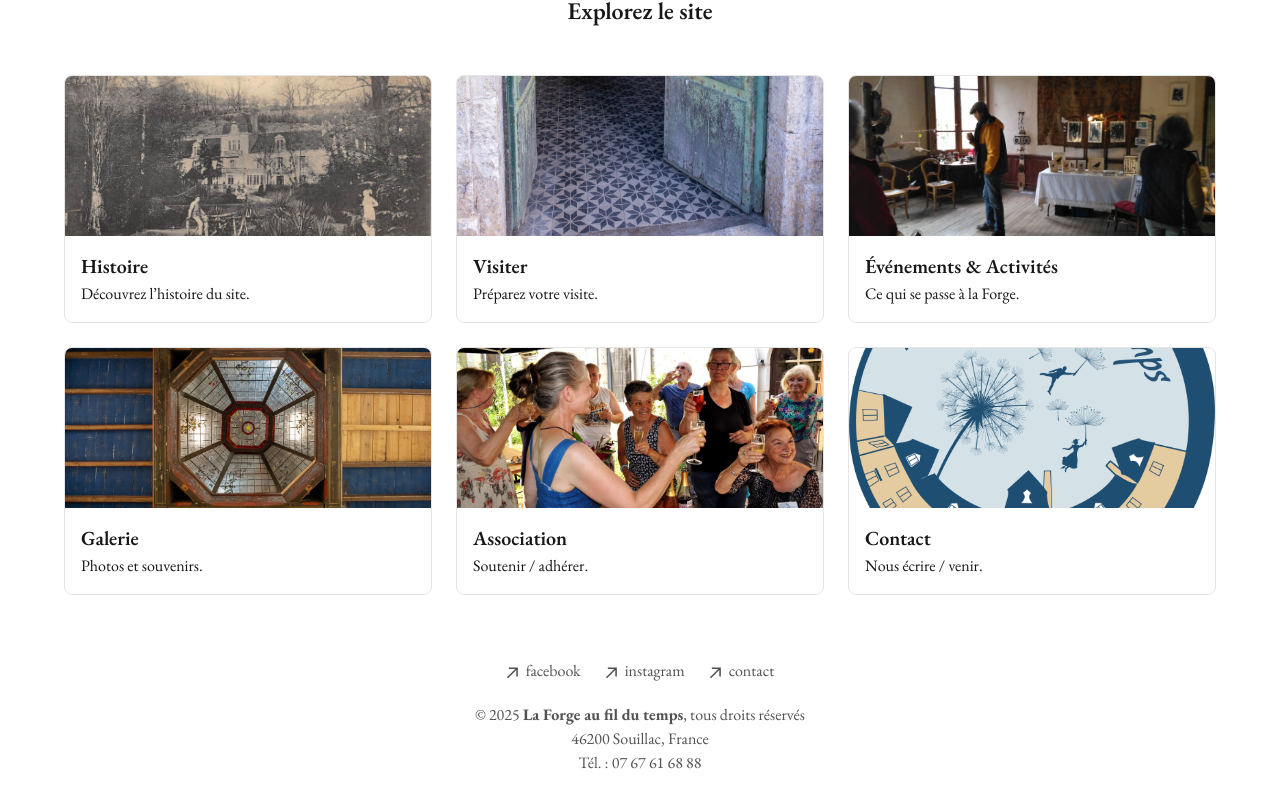
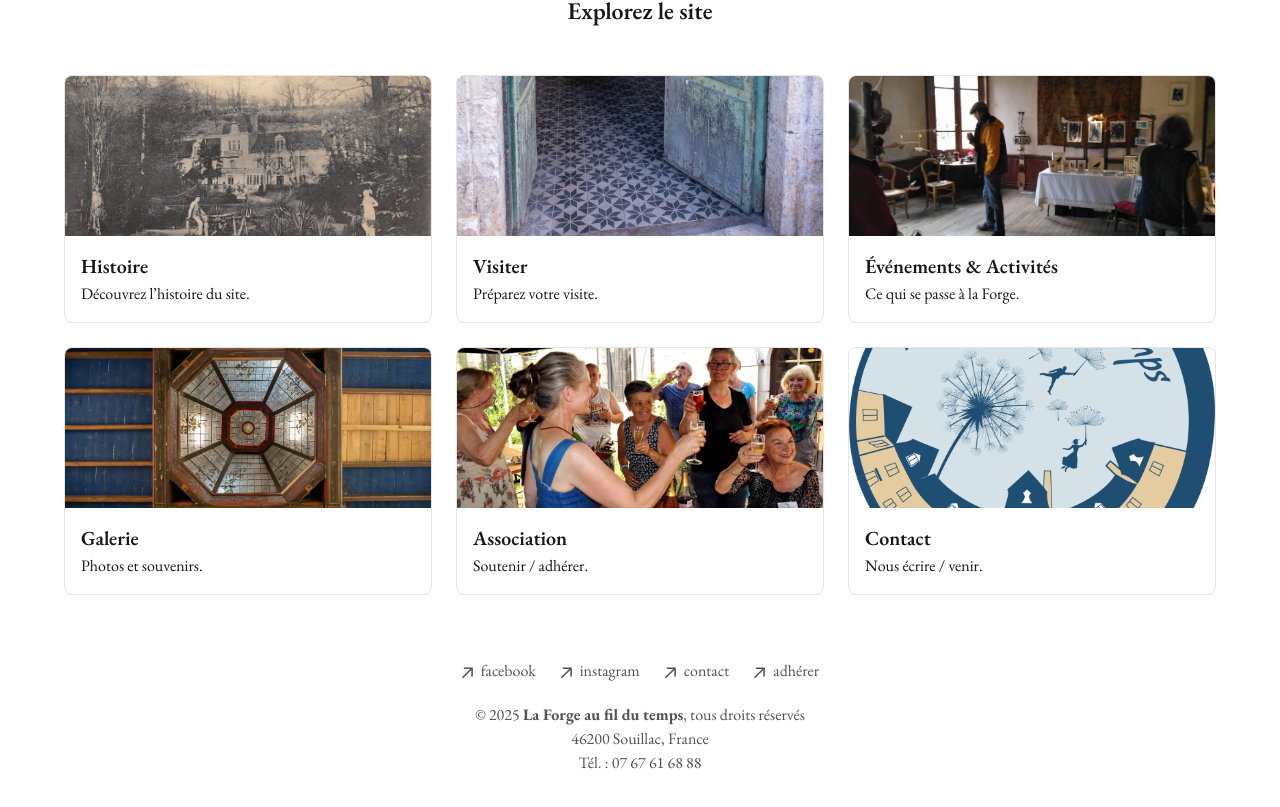
Before and after one commit to uburoiubu/forge-au-fil-du-temps, a Next.js app: page / in a window 1280 px wide. Shown: the part 647-1454 px from the top of the page. Built offline with nearby package versions, Linux system fonts and the light colour scheme.

Commit message:
added adherer button to footer

```diff
--- a/app/components/footer.tsx
+++ b/app/components/footer.tsx
@@ -57,6 +57,17 @@ export default function Footer() {
             <span className="ml-2 h-7">contact</span>
           </Link>
         </li>
+
+                {/* Contact (internal link) */}
+        <li>
+          <Link
+            href="/soutien"
+            className="flex items-center transition-all hover:text-neutral-800 dark:hover:text-neutral-100"
+          >
+            <ArrowIcon />
+            <span className="ml-2 h-7">adhérer</span>
+          </Link>
+        </li>
       </ul>
 
       <p className="mt-4 text-neutral-600 dark:text-neutral-300">
```
